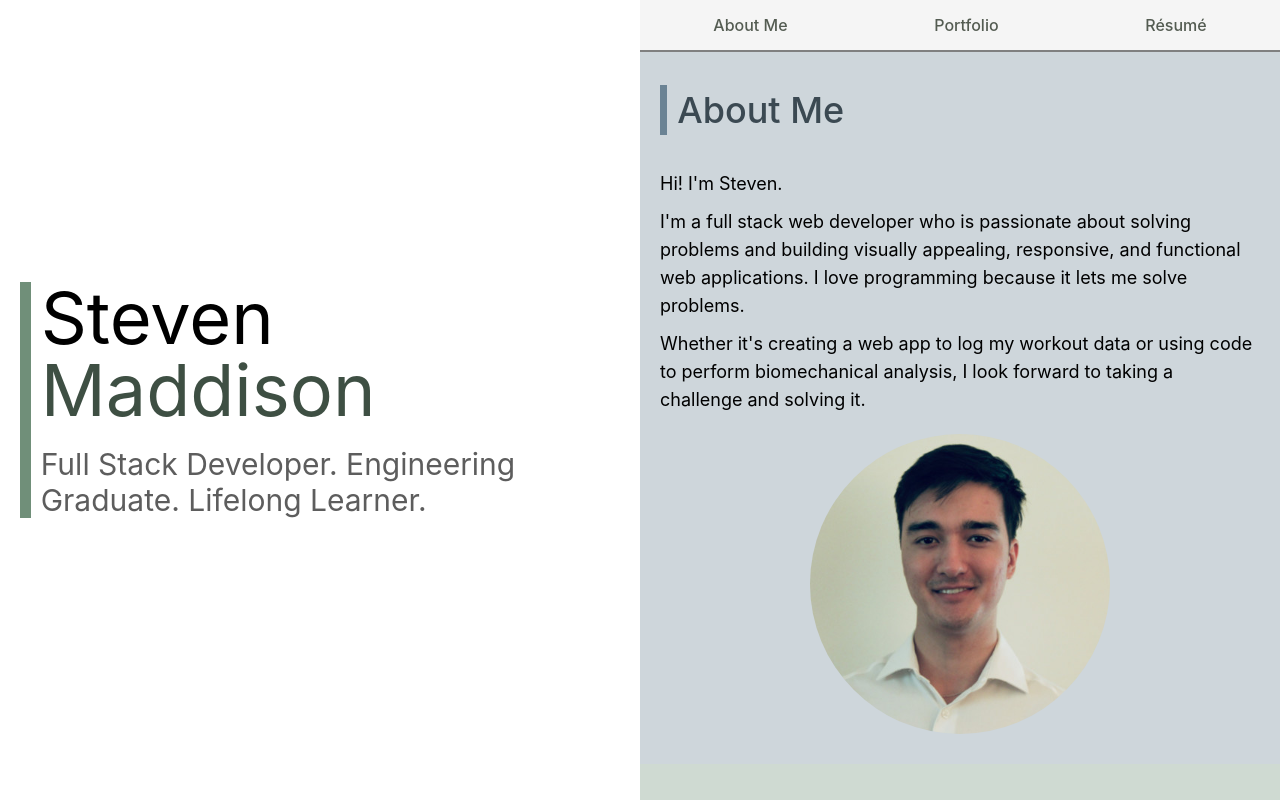
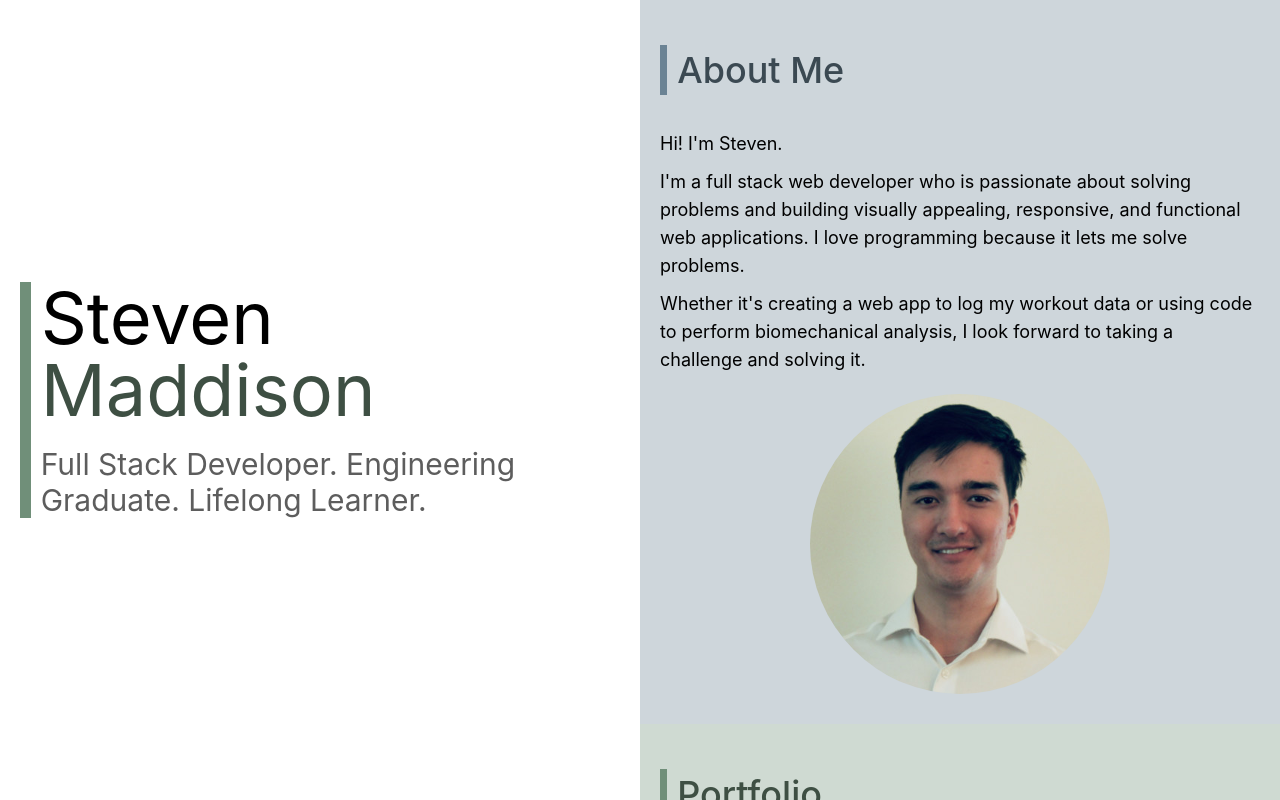
Before and after one commit to Stevtm/portfolio-v3, a React (Create React App) app: page / in a window 1280 px wide. Built offline with nearby package versions, Linux system fonts and the light colour scheme.

Commit message:
remove navbar from larger screens

```diff
--- a/src/App.js
+++ b/src/App.js
@@ -35,18 +35,15 @@ const App = () => {
 					<About></About>
 					<Portfolio></Portfolio>
 					<Resume></Resume>
-					{/* <Contact></Contact> */}
 					<Footer></Footer>
 				</MediaQuery>
 				<MediaQuery minWidth={671}>
 					<Grid>
 						<Title></Title>
 						<Content>
-							<Nav></Nav>
 							<About></About>
 							<Portfolio></Portfolio>
 							<Resume></Resume>
-							{/* <Contact></Contact> */}
 							<Footer></Footer>
 						</Content>
 					</Grid>
--- a/src/components/About/styles.js
+++ b/src/components/About/styles.js
@@ -6,6 +6,10 @@ export const Anchor = styled.span`
 	height: calc(40px);
 	margin-top: -40px;
 	visibility: hidden;
+
+	@media (min-width: 671px) {
+		height: 0;
+	}
 `;
 
 export const AboutSection = styled.section`
```
